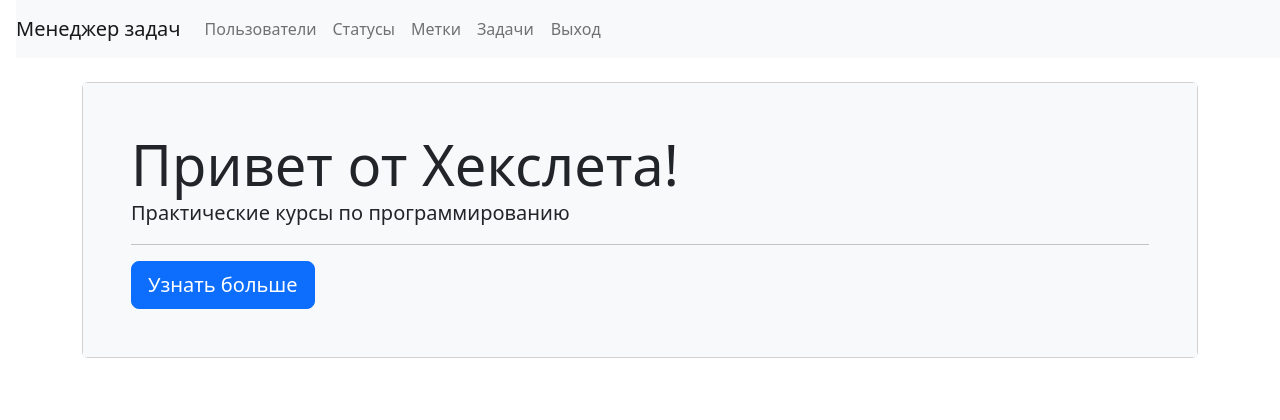
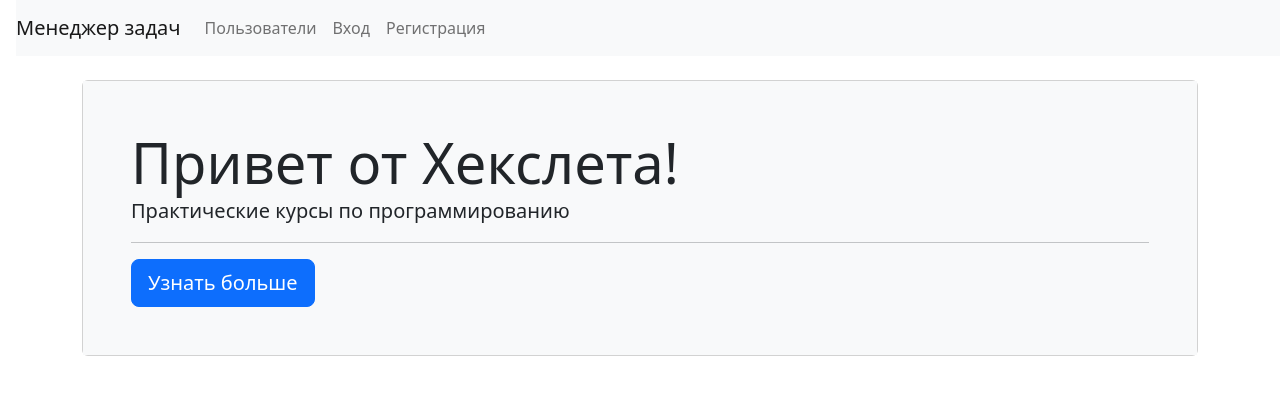
Before and after one commit to Rudich1988/python-project-52, a Django app: page / in a window 1280 px wide. Shown: the top 420 px of the page. Run offline with Django 3.2, Linux system fonts and the light colour scheme.

Commit message:
correct step 2

```diff
--- a/task_manager/templates/base.html
+++ b/task_manager/templates/base.html
@@ -19,20 +19,11 @@
             <a class="nav-link" href="">Пользователи</a>
           </li>
           <li class="nav-item">
-            <a class="nav-link" href="">Статусы</a>
+            <a class="nav-link" href="">Вход</a>
           </li>
           <li class="nav-item">
-            <a class="nav-link" href="">Метки</a>
+            <a class="nav-link" href="">Регистрация</a>
           </li>
-          <li class="nav-item">
-            <a class="nav-link" href="">Задачи</a>
-          </li>
-        </ul>
-        <ul class="navbar-nav">
-          <form action="" method="post">
-            <input type="hidden" name="csrfmiddlewaretoken" value="FBQqPO51IF6aGsGlq9aaaRG0I94ACM4ECP6Rcs9LstDUi6wBvXf5jw5lLnYNDWXw">
-            <input class="btn nav-link" type="submit" value="Выход">
-          </form>
         </ul>
       </div>
     </nav>
```
